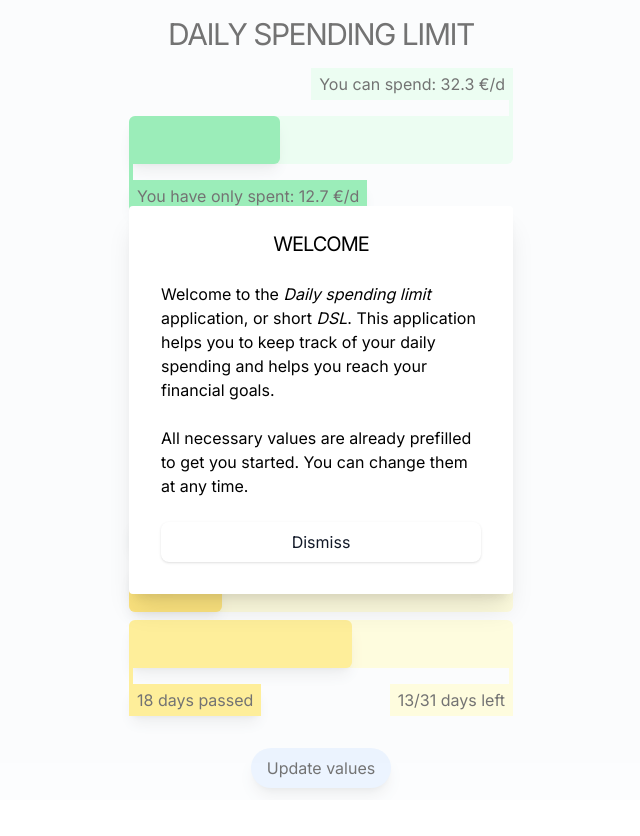
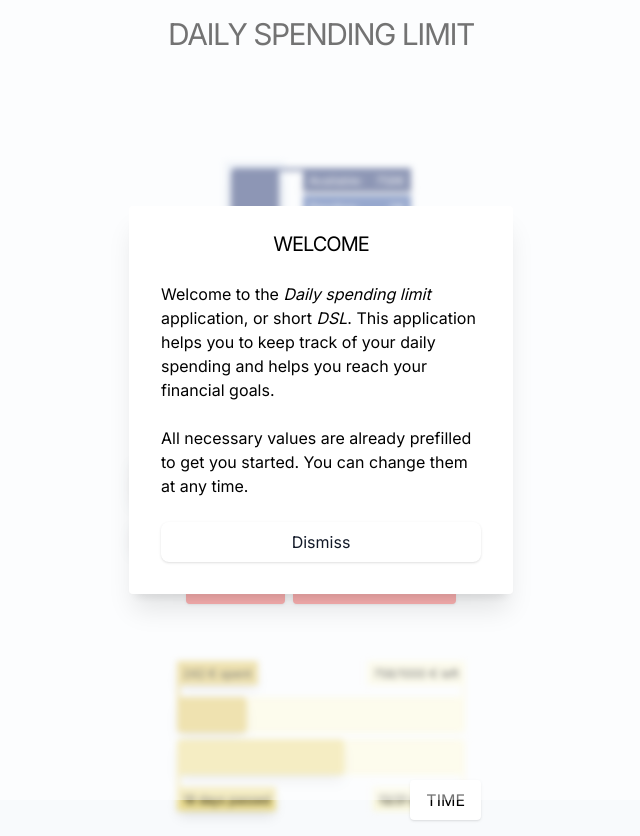
Before and after one commit to WendtOle/daily-spending-limit, a Next.js app: page / in a window 1280 px wide. Shown: the whole page, without its empty margins (319-959 px from the left). Before the commit the page ends 800 px from the top, so only its background shows below. Built offline with nearby package versions, Linux system fonts and the light colour scheme.

Commit message:
Redesign UX

```diff
--- a/app/Chart.tsx
+++ b/app/Chart.tsx
@@ -43,7 +43,7 @@ export default function Chart() {
 
   return (
     <div className="w-80 sm:w-96">
-      <div className="space-y-2 my-8">
+      <div className="space-y-2 ">
         {getMoneyBarChar()}
         <CustomBarChart
           left={donePeriod}
--- /dev/null
+++ b/app/ExplanationModal.tsx
@@ -0,0 +1,41 @@
+interface ExplanationModalProps {
+  chart: JSX.Element;
+  title: string;
+  text: string;
+  id: string;
+}
+
+export const ExplanationModal = ({
+  chart,
+  title,
+  text,
+  id,
+}: ExplanationModalProps) => {
+  const closeButtonProps = {
+    popovertarget: id,
+    popovertargetaction: "hide",
+  };
+
+  return (
+    <div
+      className="p-8 pt-6 shadow-xl modal rounded space-y-12 w-full h-screen"
+      id={id}
+      // @ts-ignore
+      popover="auto"
+    >
+      <h1 className="text-xl text-center uppercase tracking-tighter">
+        {title}
+      </h1>
+      <div className="">{chart}</div>
+      <p>{text}</p>
+      <div className="w-full flex justify-center bottom-0">
+        <button
+          className=" px-4 py-2 rounded shadow uppercase text-md"
+          {...closeButtonProps}
+        >
+          Close
+        </button>
+      </div>
+    </div>
+  );
+};
--- /dev/null
+++ b/app/Gallery.tsx
@@ -0,0 +1,67 @@
+import { useState } from "react";
+import { INPUT_VALUES_MODAL } from "./InputValuesModal";
+
+interface Entry {
+  component: JSX.Element;
+  label: string;
+  color: string;
+}
+
+interface GalleryProps {
+  entries: Entry[];
+  defaultSelectedIndex?: number;
+}
+
+export const Gallery = ({ entries, defaultSelectedIndex }: GalleryProps) => {
+  const [focus, setFocus] = useState(defaultSelectedIndex ?? 0);
+
+  const adjustValuesButtonProps = {
+    popovertarget: INPUT_VALUES_MODAL,
+  };
+
+  return (
+    <div className="h-full flex flex-col justify-between space-y-8 mt-8">
+      {entries.map(({ component, label, color }, index) => {
+        const isFocused = index === focus;
+        const buttonClasses = `${color} text-white px-4 py-2 rounded shadow uppercase text-md`;
+        const explanationButtonProps = {
+          popovertarget: `${label.toLowerCase()}-explanation-modal-id`,
+        };
+        return (
+          <div key={index} onClick={() => setFocus(index)} className="relative">
+            <div
+              className={
+                !isFocused
+                  ? `scale-75 blur-sm saturate-50 transition-transform`
+                  : ""
+              }
+            >
+              {component}
+              <div
+                className={`flex flex-row space-x-2 justify-center mt-4 ${
+                  isFocused ? "" : "hidden"
+                }`}
+              >
+                <button {...explanationButtonProps} className={buttonClasses}>
+                  Explain
+                </button>
+                <button {...adjustValuesButtonProps} className={buttonClasses}>
+                  Adjust values
+                </button>
+              </div>
+            </div>
+            <div
+              className={
+                isFocused
+                  ? "hidden"
+                  : "absolute right-8 bottom-4 bg-white px-4 py-2 rounded shadow uppercase text-md"
+              }
+            >
+              {label}
+            </div>
+          </div>
+        );
+      })}
+    </div>
+  );
+};
--- /dev/null
+++ b/app/InputValuesModal.tsx
@@ -0,0 +1,62 @@
+import Input from "./Input";
+import { SETTINGS_MODAL_ID } from "./SettingsModal";
+import { useLocalstorageValues } from "./useLocalstorageValues";
+export const INPUT_VALUES_MODAL = "input-values-modal-id";
+
+export const InputValuesModal = () => {
+  const { currentBudget, setBalance, futureExpenses, setFutureExpenses } =
+    useLocalstorageValues();
+
+  const dissmissButtonProps = {
+    popovertarget: INPUT_VALUES_MODAL,
+    popovertargetaction: "hide",
+  };
+
+  const openSettingsButtonProps = {
+    popovertarget: SETTINGS_MODAL_ID,
+  };
+
+  return (
+    <div
+      className="p-8 py-6 shadow-xl modal rounded space-y-6"
+      id={INPUT_VALUES_MODAL}
+      // @ts-ignore
+      popover="auto"
+    >
+      <h1 className="text-xl text-center uppercase tracking-tighter">
+        Input values
+      </h1>
+      <Input
+        label="Account balance"
+        value={currentBudget ?? 0}
+        setValue={setBalance}
+      />
+      <div>
+        <Input
+          label="Future expenses"
+          value={futureExpenses ?? 0}
+          setValue={setFutureExpenses}
+        />
+        <div className="w-56 text-sm mt-2 ml-4">
+          For expanses you know that will happen but are not registered in your
+          account balance yet. <br /> <i>Future expenses</i> are resetted at the
+          beginning of each day.
+        </div>
+      </div>
+      <div className="flex justify-center space-x-2">
+        <button
+          className=" px-4 py-2 rounded shadow uppercase text-md"
+          {...openSettingsButtonProps}
+        >
+          Open settings
+        </button>
+        <button
+          className=" px-4 py-2 rounded shadow uppercase text-md"
+          {...dissmissButtonProps}
+        >
+          Close
+        </button>
+      </div>
+    </div>
+  );
+};
--- a/app/SettingsModal.tsx
+++ b/app/SettingsModal.tsx
@@ -16,9 +16,14 @@ export const SettingsModal = () => {
     setFutureExpenses,
   } = useLocalstorageValues();
 
+  const closeButtonProps = {
+    popovertarget: SETTINGS_MODAL_ID,
+    popovertargetaction: "hide",
+  };
+
   return (
     <div
-      className="p-8 pt-6 shadow-xl modal rounded space-y-6"
+      className="p-8 pt-6 shadow-xl modal rounded space-y-6 w-full h-screen"
       id={SETTINGS_MODAL_ID}
       // @ts-ignore
       popover="auto"
@@ -27,29 +32,11 @@ export const SettingsModal = () => {
         Settings
       </h1>
       <Input
-        label="Account balance"
-        value={currentBudget ?? 0}
-        setValue={setBalance}
-      />
-      <Input label="Budget offset" value={offset} setValue={setOffset} />
-      <Input
         label="Start budget"
         value={startBudget ?? 0}
         setValue={setStartBudget}
       />
-
-      <div>
-        <Input
-          label="Future expenses"
-          value={futureExpenses ?? 0}
-          setValue={setFutureExpenses}
-        />
-        <div className="w-56 text-sm mt-2 ml-4">
-          For expanses you know that will happen but are not registered in your
-          account balance yet. <br /> <i>Future expenses</i> are resetted at the
-          beginning of each day.
-        </div>
-      </div>
+      <Input label="Budget offset" value={offset} setValue={setOffset} />
       <div>
         <div className="flex flex-row items-center">
           <input
@@ -67,6 +54,14 @@ export const SettingsModal = () => {
           <i>start budget</i> accordingly.
         </div>
       </div>
+      <div className="w-full flex justify-center bottom-0">
+        <button
+          className=" px-4 py-2 rounded shadow uppercase text-md"
+          {...closeButtonProps}
+        >
+          Close
+        </button>
+      </div>
     </div>
   );
 };
--- a/app/page.tsx
+++ b/app/page.tsx
@@ -6,6 +6,9 @@ import { SETTINGS_MODAL_ID, SettingsModal } from "./SettingsModal";
 import { WelcomeModal } from "./WelcomeModal";
 import { BudgetChart } from "./BudgetChart";
 import { DSLChart } from "./DSLChart";
+import { Gallery } from "./Gallery";
+import { InputValuesModal } from "./InputValuesModal";
+import { ExplanationModal } from "./ExplanationModal";
 
 export default function Home() {
   useEffect(() => {
@@ -17,26 +20,48 @@ export default function Home() {
   }, []);
 
   const editButtonProps = {
-    popoverTarget: SETTINGS_MODAL_ID,
+    popovertarget: SETTINGS_MODAL_ID,
   };
 
+  const entries = [
+    {
+      component: <BudgetChart />,
+      label: "Budget",
+      color: "bg-blue-400",
+      text: "This chart gives you an easy overview over your account balance. It gives you an idea of how much many you have actually available from the total money which you have on your bank account.",
+    },
+    {
+      component: <DSLChart />,
+      label: "DSL",
+      color: "bg-red-400",
+      text: "This chart gives you an idea how much money you should spend on average each day to stay within your budget. The chart is based on the start budget and the budget offset.",
+    },
+    {
+      component: <Chart />,
+      label: "Time",
+      color: "bg-yellow-400",
+      text: "This chart gives you an idea how much money you have spent from your money in relation to the time left.",
+    },
+  ];
+
   return (
-    <main className="flex min-h-screen flex-col items-center relative bg-slate-50">
+    <main className="flex min-h-screen h-full flex-col justify-start items-center relative bg-slate-50">
       <h1 className="text-3xl text-center uppercase tracking-tighter py-4">
         Daily spending limit
       </h1>
-
-      <DSLChart />
-      <BudgetChart />
-      <Chart />
-      <button
-        {...editButtonProps}
-        className="rounded-full px-4 py-2 shadow-lg bg-blue-100"
-      >
-        Update values
-      </button>
+      <Gallery entries={entries} defaultSelectedIndex={1} />
       <SettingsModal />
       <WelcomeModal />
+      <InputValuesModal />
+      {entries.map(({ component, label, text }) => (
+        <ExplanationModal
+          key={label}
+          chart={component}
+          title={label}
+          text={text ?? `This is a ${label.toLowerCase()} chart`}
+          id={`${label.toLowerCase()}-explanation-modal-id`}
+        />
+      ))}
     </main>
   );
 }
```
